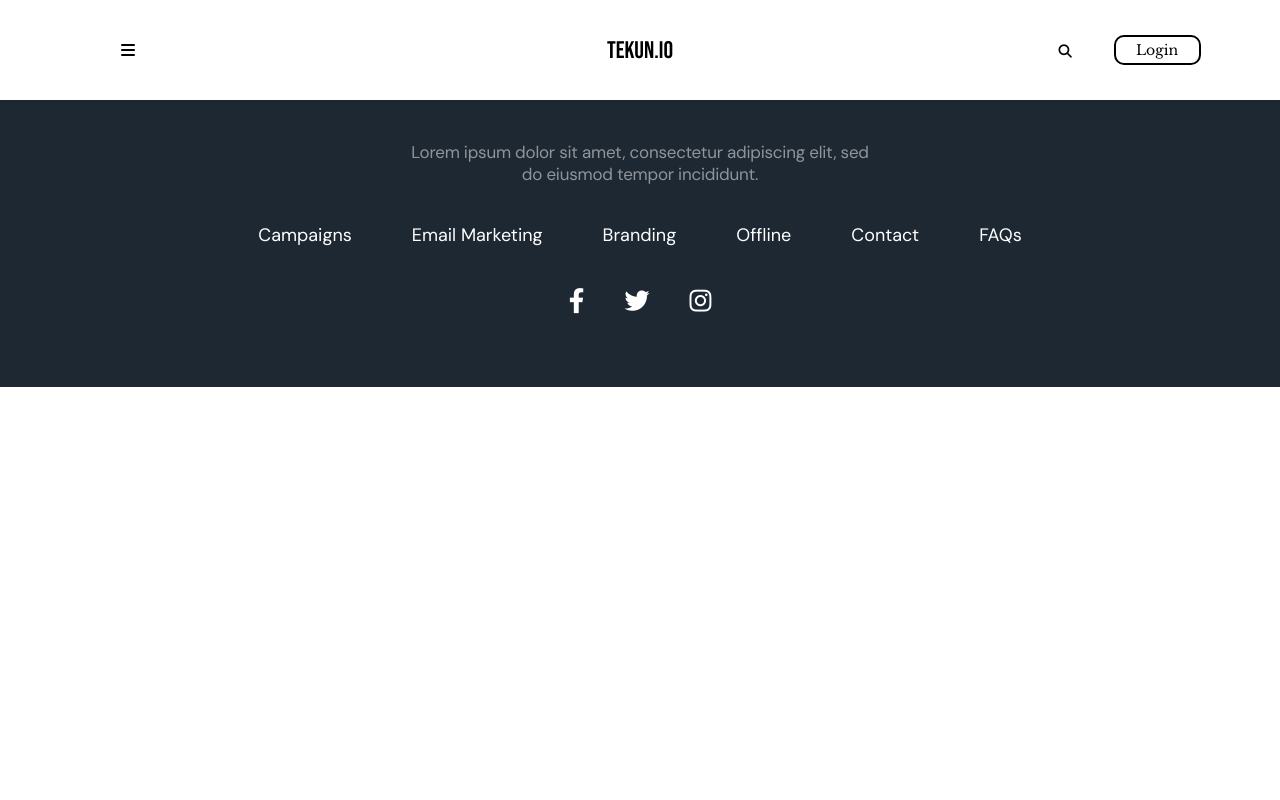
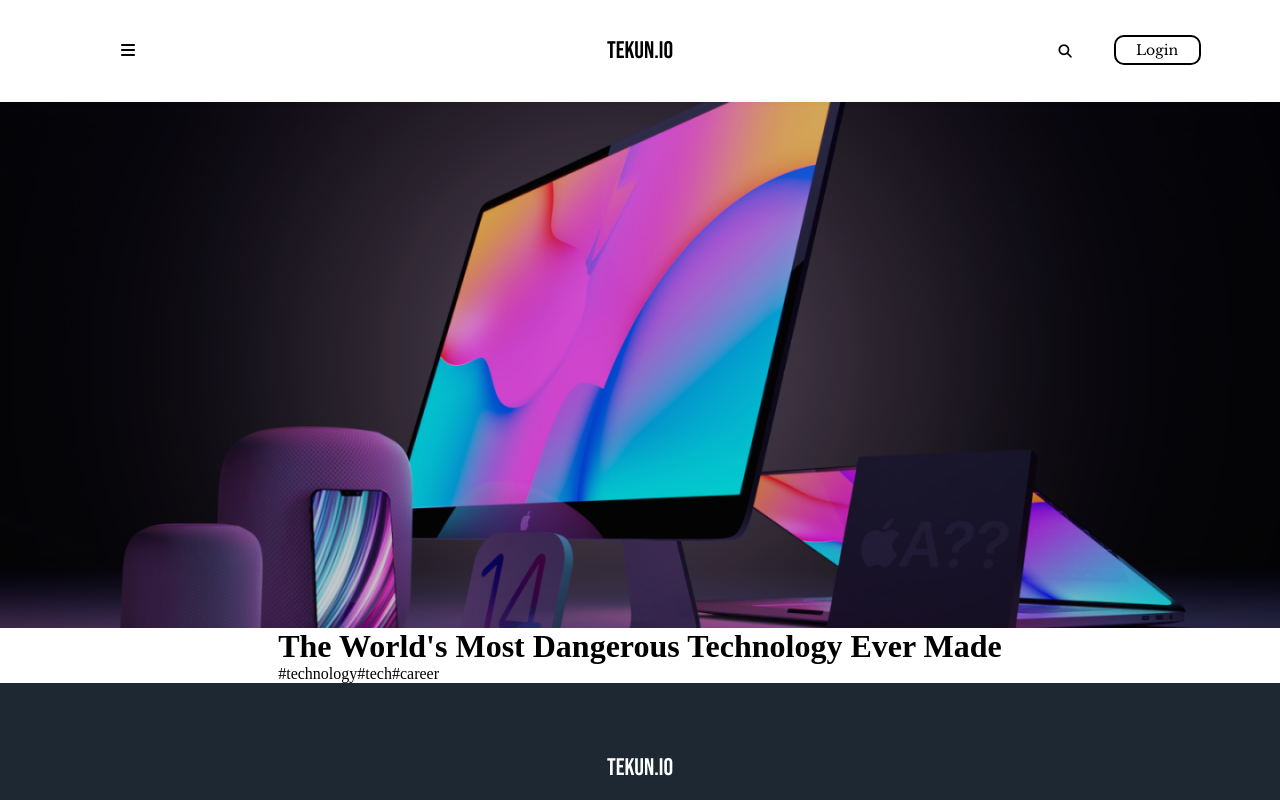
Before and after one commit to CuongXuanLe/TechnologyWeb, a React (Create React App) app in the folder client/: page /post in a window 1280 px wide. Shown: the top 800 px of the page. Built offline with nearby package versions, Linux system fonts and the light colour scheme.

Commit message:
create link to post page

```diff
--- a/client/src/App.js
+++ b/client/src/App.js
@@ -1,6 +1,6 @@
 import React, { useState, useEffect } from 'react';
 import { NavBar, Footer, SideBar } from "./components";
-import { Home, Login, About, Write } from "./pages";
+import { Home, Login, About, Write, Post } from "./pages";
 import {
   BrowserRouter as Router,
   Routes,
@@ -41,6 +41,7 @@ const App = () => {
         <Route path='/login/*' element={<Login setLogin={setLogin} />}/>
         <Route path='/about' element={<About />}/>
         <Route path='/write' element={<Write />}/>
+        <Route path='/post' element={<Post />}/>
       </Routes>
 
       <Footer/>
--- a/client/src/Components/Home/HomeHeader/HomeHeader.css
+++ b/client/src/Components/Home/HomeHeader/HomeHeader.css
@@ -72,6 +72,10 @@
     font-family: 'Inter';
     font-weight: 500;
 }
+
+.bt-1{
+    bottom: 3px !important;
+}
 .sub__article-header{
     font-size: 1.2rem;
     margin-bottom: 5px;
--- a/client/src/Components/Home/HomeHeader/HomeHeader.jsx
+++ b/client/src/Components/Home/HomeHeader/HomeHeader.jsx
@@ -1,6 +1,7 @@
 import React from 'react'
 import './HomeHeader.css'
 import images from '../../../constants/images';
+import { Link } from 'react-router-dom'
 
 const HomeHeader = () => {
   return (
@@ -83,7 +84,7 @@ const HomeHeader = () => {
         <div className="sub__article-row">
           <div className="sub__article-text">
                 <img src={images.content_5} alt="image2" />
-                <div className="header__sub-article">
+                <div className="header__sub-article bt-1">
                 <p className="sub__article-header">
                   Yes, you're gay!
                 </p>
@@ -99,7 +100,7 @@ const HomeHeader = () => {
           </div>
           <div className="sub__article-text">
                 <img src={images.content_6} alt="image2" />
-                <div className="header__sub-article">
+                <div className="header__sub-article bt-1">
                 <p className="sub__article-header">
                   Yes, you're gay!
                 </p>
@@ -114,8 +115,9 @@ const HomeHeader = () => {
               </div>
           </div>
           <div className="sub__article-text">
-                <img src={images.content_7} alt="image2" />
-                <div className="header__sub-article">
+            <Link to='/post'>
+              <img src={images.content_7} alt="image2" />
+              <div className="header__sub-article bt-1">
                 <p className="sub__article-header">
                   Yes, you're gay!
                 </p>
@@ -124,14 +126,15 @@ const HomeHeader = () => {
                 adipiscing elit, sed do eiusmod tempor
                 incididunt ut labore et dolore magna aliqua.
                 </p>
-                <div className="sub__article-type">
-                  <p>TECH</p>
-                </div>
+              <div className="sub__article-type">
+                <p>TECH</p>
               </div>
+              </div>
+            </Link>
           </div>
           <div className="sub__article-text">
             <img src={images.content_8} alt="image2" />
-            <div className="header__sub-article">
+            <div className="header__sub-article  bt-1">
             <p className="sub__article-header">
               Yes, you're gay!
             </p>
--- /dev/null
+++ b/client/src/Components/Post/PostPage.css
@@ -0,0 +1,7 @@
+.main__postPage{
+    position: relative;
+    display: flex;
+    flex-direction: column;
+    justify-content: center;
+    align-items: center;
+}
--- /dev/null
+++ b/client/src/Components/Post/PostPage.jsx
@@ -0,0 +1,25 @@
+import React from 'react'
+import images from '../../constants/images'
+import './PostPage.css'
+
+const PostPage = () => {
+  return (
+    <div className="main__postPage">
+        <div className="writePage__img">
+            <img src={images.HeaderWrite} alt="ImageWrite"/>
+        </div>
+         <div className="post__content">
+            <div className="post__content-header">
+                <h1>The World's Most Dangerous Technology Ever Made</h1>
+                <div className="post__content-info">
+                     <div className="content__info-tags">
+                        <p>#technology#tech#career</p>
+                     </div>
+                </div>
+            </div>
+         </div>
+    </div>
+  )
+}
+
+export default PostPage
--- a/client/src/Components/Write/WritePage.css
+++ b/client/src/Components/Write/WritePage.css
@@ -42,7 +42,7 @@
 }
 
 .writePage__write textarea{
-    width: 700px;
+    width: 1000px;
     border: 1px solid #E0E0E0;
     border-radius: 15px;
     display: flex;
--- a/client/src/Components/Write/WritePage.jsx
+++ b/client/src/Components/Write/WritePage.jsx
@@ -1,4 +1,5 @@
 import React from 'react'
+import { Link } from 'react-router-dom'
 import images from '../../constants/images'
 import './WritePage.css'
 
@@ -6,13 +7,15 @@ const WritePage = () => {
   return (
     <div className='main__writePage'>
       <div className="writePage__img">
-        <img src={images.HeaderWrite} alt="Image Write"/>
+        <img src={images.HeaderWrite} alt="ImageWrite"/>
         <button className='change__img'>CHANGE IMAGE</button>
       </div>
       <div className="writePage__write">
         <textarea className='write__tittle' type="text" placeholder='Input title...'/>
         <textarea className='write__content' type="text" placeholder='Tell your story....' />
-        <button>PUBLISH</button>
+        <Link to='/post'>
+          <button>PUBLISH</button>
+        </Link>
       </div>
     </div>
   )
--- a/client/src/Components/index.js
+++ b/client/src/Components/index.js
@@ -20,6 +20,9 @@ import AboutPage from "./About/AboutPage";
 //Write
 import WritePage from "./Write/WritePage";
 
+//
+import PostPage from "./Post/PostPage";
+
 //Footer
 import Footer from "./Footer/Footer.jsx";
 
@@ -34,5 +37,6 @@ export{
     SignUp,
     Footer,
     AboutPage,
-    WritePage
+    WritePage,
+    PostPage
 }
--- /dev/null
+++ b/client/src/pages/Post/Post.css
@@ -0,0 +1,4 @@
+.blog__post{
+    position: relative;
+    margin-top: 100px;
+}
--- /dev/null
+++ b/client/src/pages/Post/Post.jsx
@@ -0,0 +1,13 @@
+import React from 'react'
+import './Post.css'
+import { PostPage } from '../../components'
+
+const Post = () => {
+  return (
+    <div className="blog__post">
+        <PostPage/>
+    </div>
+  )
+}
+
+export default Post
--- a/client/src/pages/index.js
+++ b/client/src/pages/index.js
@@ -2,10 +2,12 @@ import Home from './Home/Home';
 import Login from './Login/Login';
 import About from './About/About';
 import Write from './Write/Write';
+import Post from './Post/Post';
 
 export{
     Home,
     Login,
     About,
-    Write
+    Write,
+    Post
 }
```
Also changed, not shown: client/src/Components/Home/HomeArticle/HomeArticle.jsx (indentation only).
